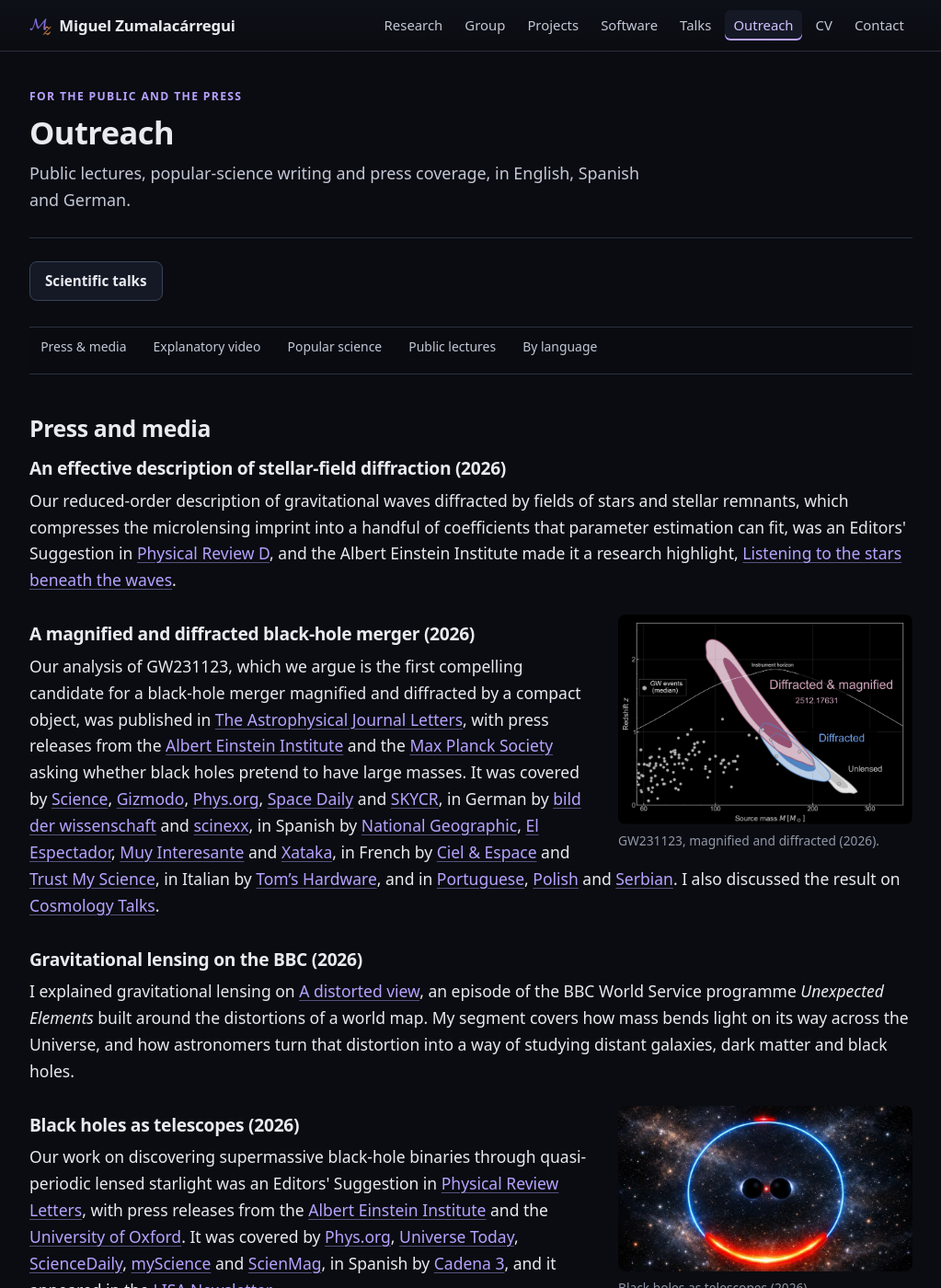
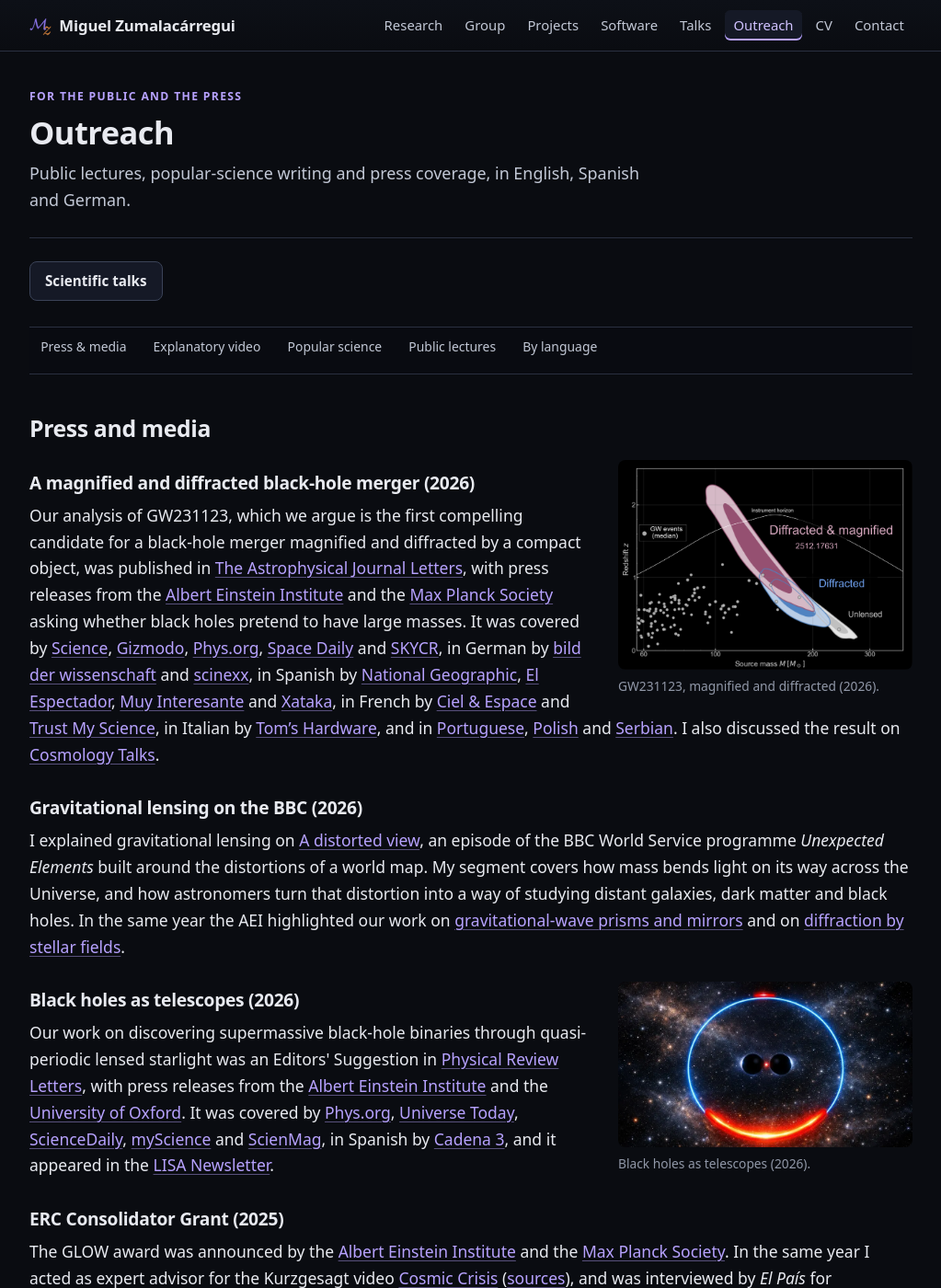
Before and after one commit to miguelzuma/miguelzuma.github.io, a Jekyll site: the page built from outreach.html, in a window 1280 px wide and 1400 px high. Shown: the whole window at 92% size, without its empty margins (128-1151 px from the left). Built offline with Jekyll 4.4.1, drawn with Linux system fonts in a browser that asks for light colours.

Commit message:
Outreach: the prisms-and-mirrors highlight, and minor highlights under the BBC piece
The dispersion paper with Menadeo and Giardino is out in JCAP 09, 092 (2026)
and was an AEI research highlight; research.html gets the published
reference and the feature.

On the outreach page the two 2026 research highlights no longer get entries
of their own. Like the extras under the ERC grant, they close the BBC entry
in one sentence, the way the 2023-2025 entry mentions a minor highlight.

Co-Authored-By: Claude Opus 5.5 <noreply@anthropic.com>

```diff
--- a/outreach.html
+++ b/outreach.html
@@ -31,17 +31,6 @@ sections:
 <!-- ================= Press ================= -->
 <section class="section" id="press">
   <h2>Press and media</h2>
-
-  <h3>An effective description of stellar-field diffraction (2026)</h3>
-  <p>
-    Our reduced-order description of gravitational waves diffracted by fields
-    of stars and stellar remnants, which compresses the microlensing imprint
-    into a handful of coefficients that parameter estimation can fit, was an
-    Editors' Suggestion in
-    <a href="https://doi.org/10.1103/d5fx-xgd2" rel="noopener">Physical Review D</a>,
-    and the Albert Einstein Institute made it a research highlight,
-    <a href="https://www.aei.mpg.de/1507473/listening-to-the-stars-beneath-the-waves" rel="noopener">Listening to the stars beneath the waves</a>.
-  </p>
 
   <figure class="float-right" style="width:320px;">
     <img src="{{ '/imgs/GW231123_annotation.png' | relative_url }}"
@@ -95,6 +84,10 @@ sections:
     bends light on its way across the Universe, and how astronomers turn that
     distortion into a way of studying distant galaxies, dark matter and black
     holes.
+    In the same year the AEI highlighted our work on
+    <a href="https://www.aei.mpg.de/1508860/Prisms-and-mirrors-for-gravitational-waves" rel="noopener">gravitational-wave prisms and mirrors</a>
+    and on
+    <a href="https://www.aei.mpg.de/1507473/listening-to-the-stars-beneath-the-waves" rel="noopener">diffraction by stellar fields</a>.
   </p>
 
   <figure class="float-right" style="width:320px;">
--- a/research.html
+++ b/research.html
@@ -442,7 +442,8 @@ sections:
     <li>
       <a href="https://inspirehep.net/literature/3081772" rel="noopener">Gravitational-wave dispersion over inhomogeneous space-times: general relativity, screened theories of gravity and non-minimal dark energy</a>
       <span class="authors">N. Menadeo, S. Giardino, M. Zumalacárregui</span>
-      <span class="journal">JCAP, accepted · arXiv:2511.08023</span>
+      <span class="journal">JCAP <strong>09</strong>, 092 (2026)</span>
+      <span class="feature">Featured by <a href="https://www.aei.mpg.de/1508860/Prisms-and-mirrors-for-gravitational-waves" rel="noopener">AEI</a></span>
     </li>
   </ul>
 
```
